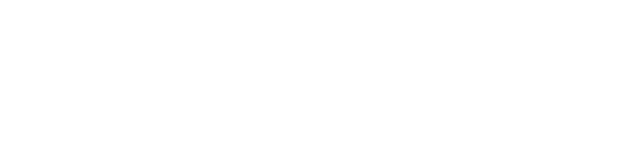
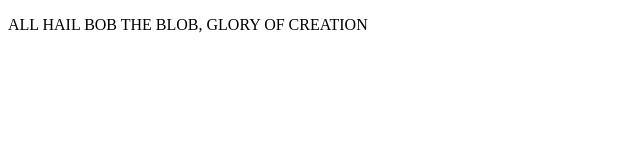
Before and after one commit to untitledcolorgame/untitledcolorgame.github.io, a plain HTML site: page index.html in a window 1280 px wide. Shown: the whole page, without its empty margins (0-640 px from the left). Drawn offline with Linux system fonts and the light colour scheme.

Commit message:
Update index.html

```diff
--- a/index.html
+++ b/index.html
@@ -6,6 +6,6 @@
     <title>Document</title>
 </head>
 <body>
-
+    <p>ALL HAIL BOB THE BLOB, GLORY OF CREATION</p>
 </body>
 </html>
```
